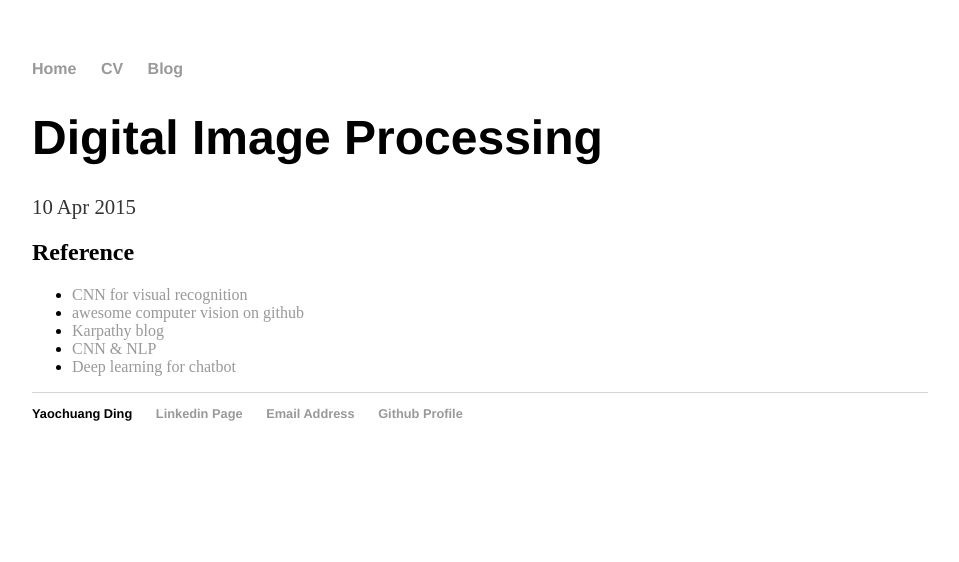
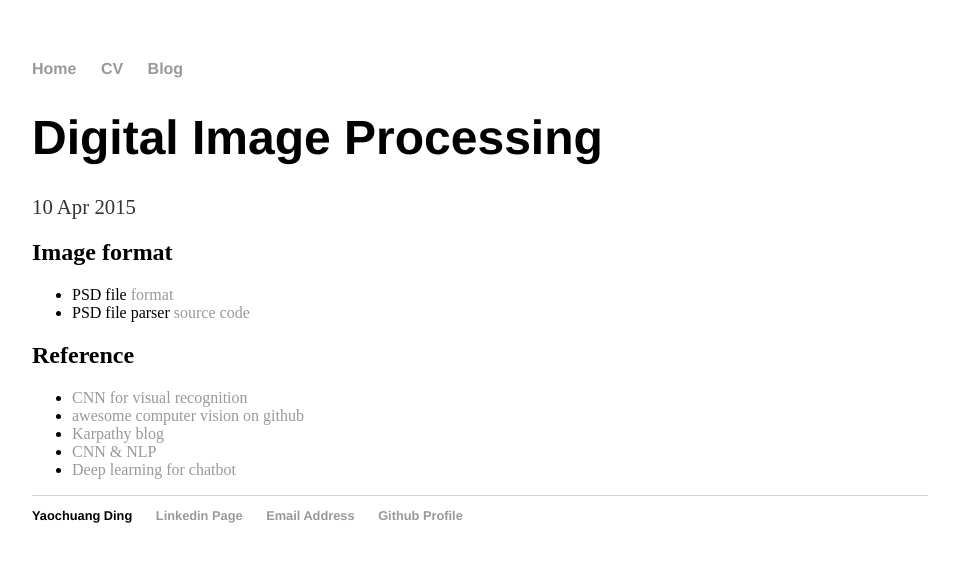
Before and after one commit to ychding11/ychding11.github.io, a Jekyll site: the page built from _posts/2015-04-10-Digital-Image-Processing.md, in a window 1280 px wide. Shown: the top 562 px of the page, without its empty margins (160-1119 px from the left). Built offline with Jekyll 4.4.1, drawn with Linux system fonts in a browser that asks for light colours.

Commit message:
1. add psd file format documents

```diff
--- a/_posts/2015-04-10-Digital-Image-Processing.md
+++ b/_posts/2015-04-10-Digital-Image-Processing.md
@@ -3,6 +3,9 @@ layout: post
 title: "Digital Image Processing"
 date: 2015-04-10
 ---
+## Image format
++ PSD file [format](http://www.adobe.com/devnet-apps/photoshop/fileformatashtml/)
++ PSD file parser [source code](http://telegraphics.com.au/sw/product/psdparse)
 
 ## Reference
 + [CNN for visual recognition](http://vision.stanford.edu/teaching/cs231n/)
```
